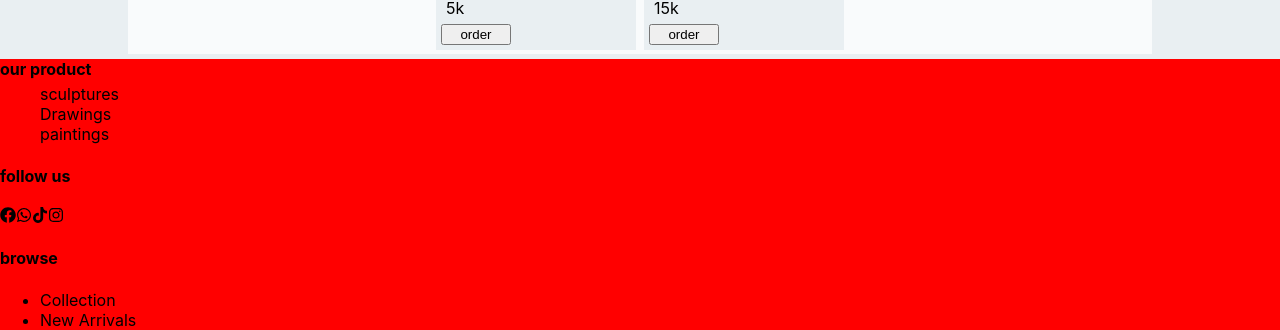
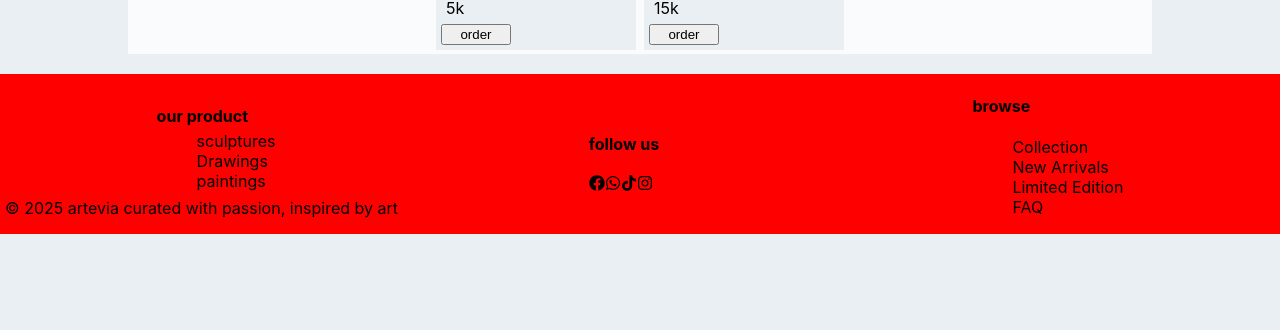
Before and after one commit to Kris-Ekiteles/artevia, a React (Create React App) app: page / in a window 1280 px wide. Shown: the part 622-952 px from the top of the page. After the commit the page ends 856 px from the top, so only its background shows below. Built offline with nearby package versions, Linux system fonts and the light colour scheme.

Commit message:
stick div bottom to the bottom

```diff
--- a/src/components/Footer.css
+++ b/src/components/Footer.css
@@ -1,14 +1,17 @@
 .footer{
     background-color: red;
     padding-bottom: 1px;
-    /* position: absolute;
-    bottom: 0; */
+    display: flex;
+    align-items: center;
+    margin-top: 20px;
+    justify-content: space-around;
+   position: absolute;
+    /*  bottom: 0; */
     width: 100%;
 }
 .product_footer h4{
     margin-top: 5px;
     margin-bottom: 5px;
-
 }
 .product_footer ul{
     margin-top: 0;
@@ -16,6 +19,17 @@
 .product_footer li{
 list-style: none;
 }
+.shop li{
+    list-style: none;
+
+}
+.bottom{
+    position: absolute;
+    bottom: 0;
+    left: 0;
+    margin-left: 5px ;
+
+}
 @media(max-width:600px){
     .footer{
         display: none;
```
